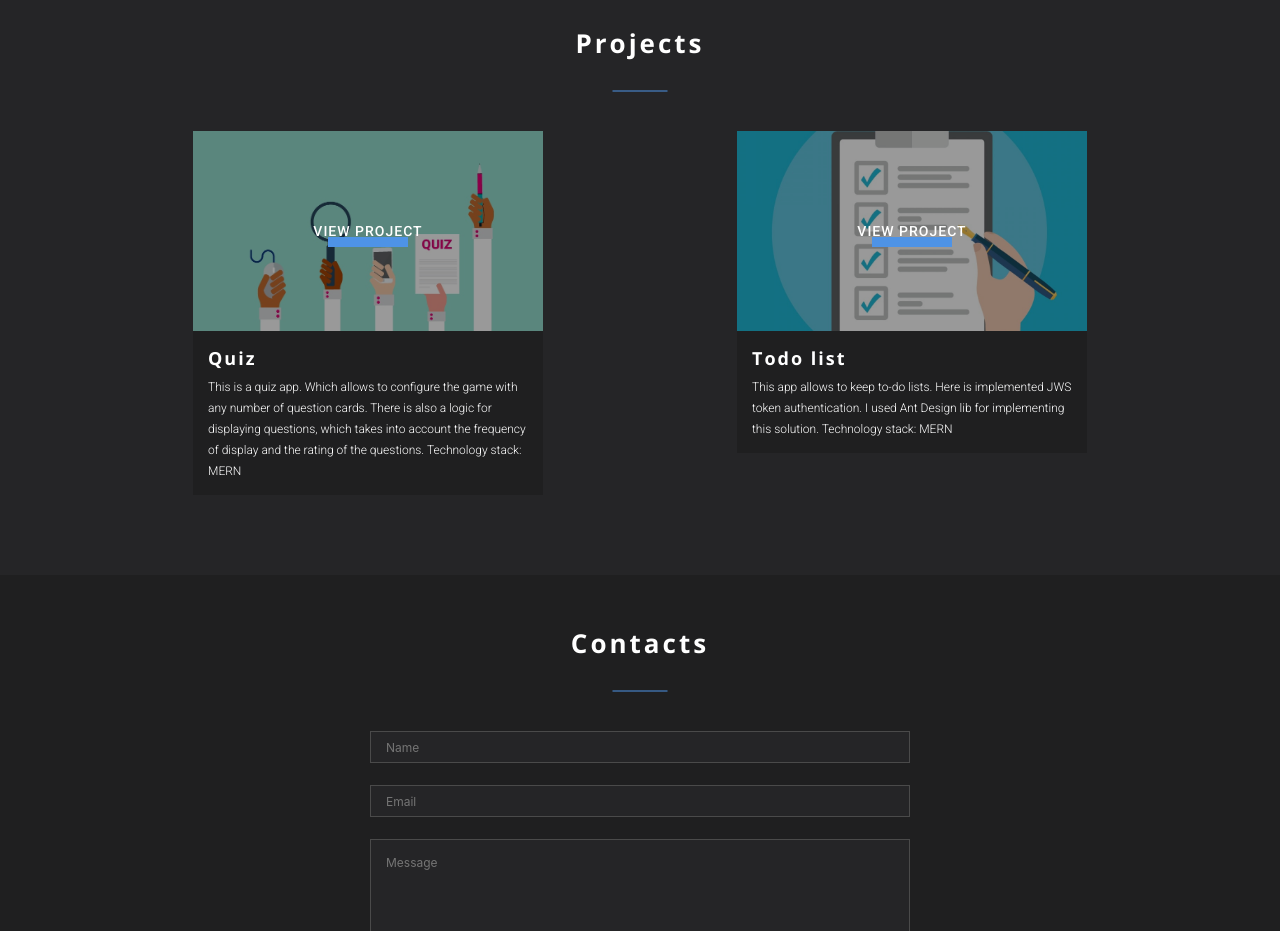
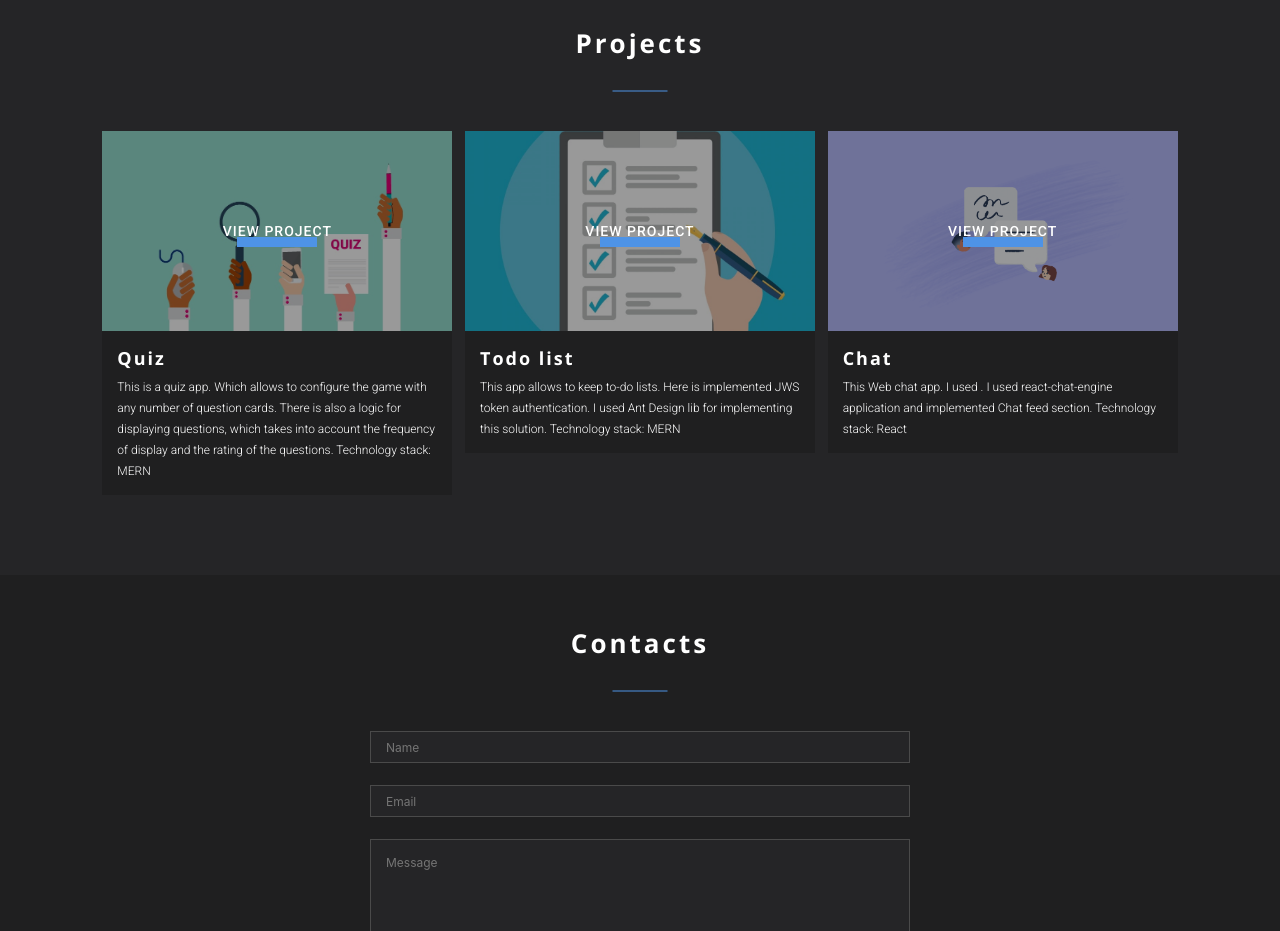
Before and after one commit to sshaporov/portfolio, a React (Create React App) app: page / in a window 1280 px wide. Shown: the part 2440-3371 px from the top of the page. Built offline with nearby package versions, Linux system fonts and the light colour scheme.

Commit message:
add chat project

```diff
--- a/src/05-projects/Projects.jsx
+++ b/src/05-projects/Projects.jsx
@@ -4,6 +4,7 @@ import Project from "./project/Project"
 import {Title} from "../common/components/title/Title"
 import todoImg from '../assets/image/todo.jpeg'
 import quizImg from '../assets/image/quiz.jpg'
+import chatImg from '../assets/image/chat.png'
 import Fade from "react-reveal/Fade";
 
 function Projects() {
@@ -12,6 +13,9 @@ function Projects() {
     }
     const todoImgStyles = {
         backgroundImage: 'url(' + todoImg + ')'
+    }
+    const chatImgStyles = {
+        backgroundImage: 'url(' + chatImg + ')'
     }
 
     return (
@@ -32,6 +36,12 @@ function Projects() {
                             style={todoImgStyles}
                             link={'https://sshaporov.github.io/mytasks-frontend/'}
                         />
+                        <Project
+                            title={'Chat'}
+                            description={'This Web chat app. I used . I used react-chat-engine application and implemented Chat feed section. Technology stack: React'}
+                            style={chatImgStyles}
+                            link={'https://sshaporov.github.io/my-chat/'}
+                        />
                     </div>
                 </Fade>
             </div>
```
Also changed, not shown: src/assets/image/chat.png (added).
